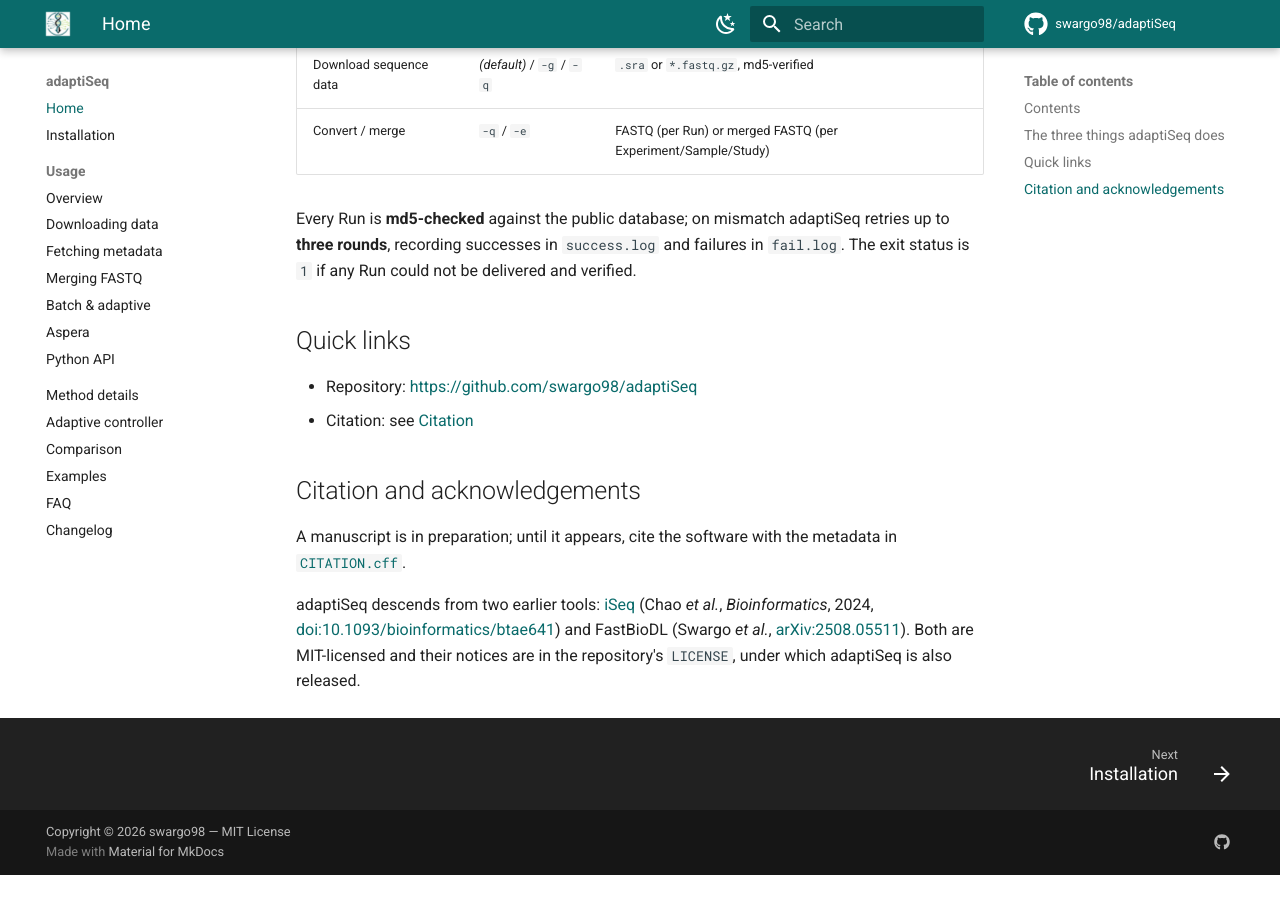
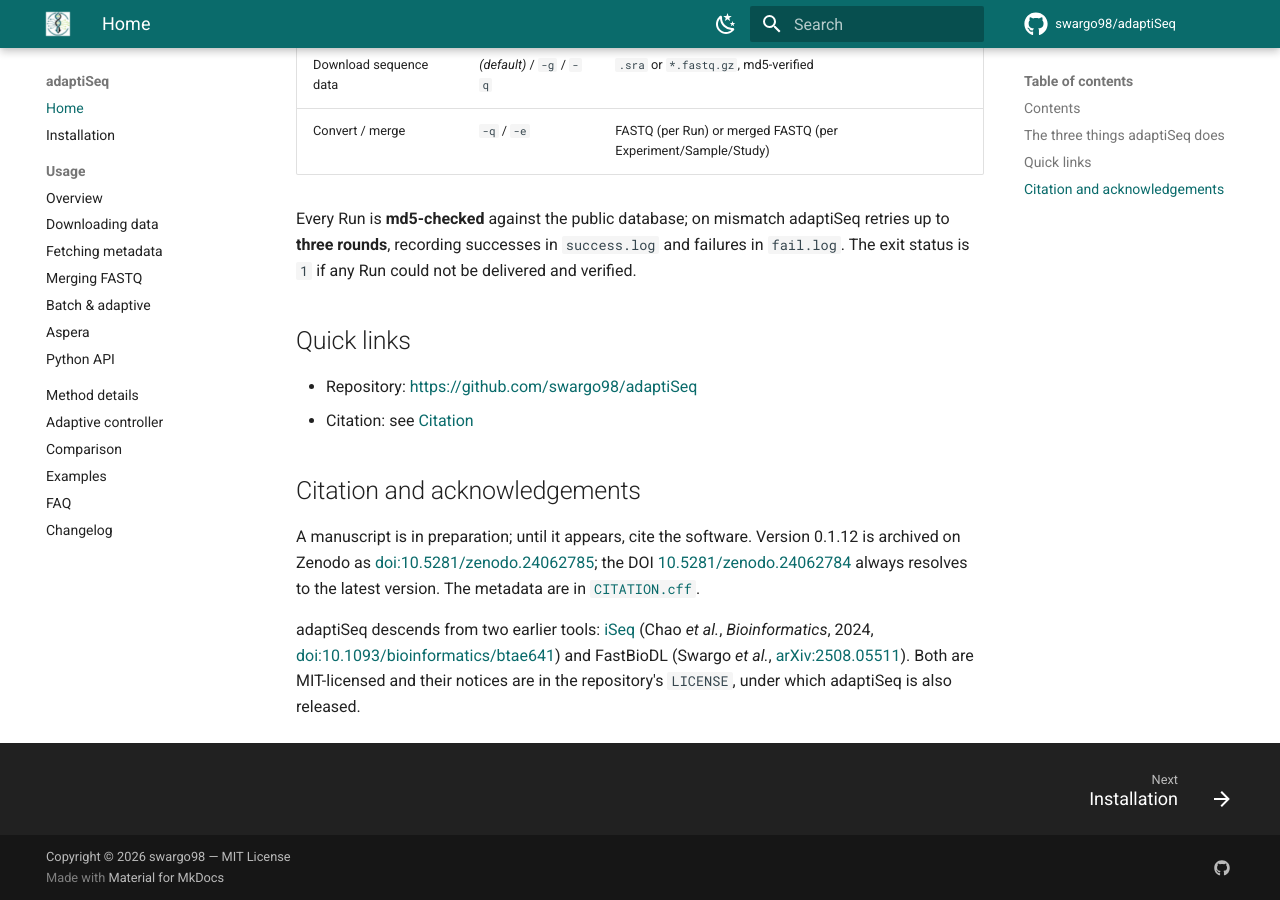
Before and after one commit to swargo98/adaptiSeq, an MkDocs documentation site: the page built from docs/README.md, in a window 1280 px wide and 900 px high, scrolled down 1408 px. Built offline with MkDocs 1.6.1 and Material for MkDocs 9.7.7, drawn with Linux system fonts in a browser that asks for light colours; comment, search, counter and statistics services are not loaded; before the commit the page ends 2283 px from its top, so only the background shows below that.

Commit message:
Record the Zenodo DOI for 0.1.12; fix the changelog link that the docs build flagged
The 0.1.12 files on PyPI are unchanged (tag v0.1.12 is 78224bd); this commit edits
CITATION.cff, the README, the docs and CHANGELOG.md only, nothing under adaptiseq/.

Co-Authored-By: Claude Sonnet 5.5 <noreply@anthropic.com>
Claude-Session: https://claude.ai/code/session_01NtiHvLpLNofiNi7MzFVem5

```diff
--- a/docs/README.md
+++ b/docs/README.md
@@ -57,8 +57,10 @@ in `fail.log`. The exit status is `1` if any Run could not be delivered and veri
 
 ## Citation and acknowledgements
 
-A manuscript is in preparation; until it appears, cite the software with the metadata in
-[`CITATION.cff`](https://github.com/swargo98/adaptiSeq/blob/main/CITATION.cff).
+A manuscript is in preparation; until it appears, cite the software. Version 0.1.12 is archived on
+Zenodo as [doi:10.5281/zenodo.24062785](https://doi.org/10.5281/zenodo.24062785); the DOI
+[10.5281/zenodo.24062784](https://doi.org/10.5281/zenodo.24062784) always resolves to the latest version.
+The metadata are in [`CITATION.cff`](https://github.com/swargo98/adaptiSeq/blob/main/CITATION.cff).
 
 adaptiSeq descends from two earlier tools: [iSeq](https://github.com/BioOmics/iSeq)
 (Chao *et al.*, *Bioinformatics*, 2024,
```
Also changed, not shown: CHANGELOG.md (+1 -1 lines), README.md (+5 -1 lines), 1 other file.
